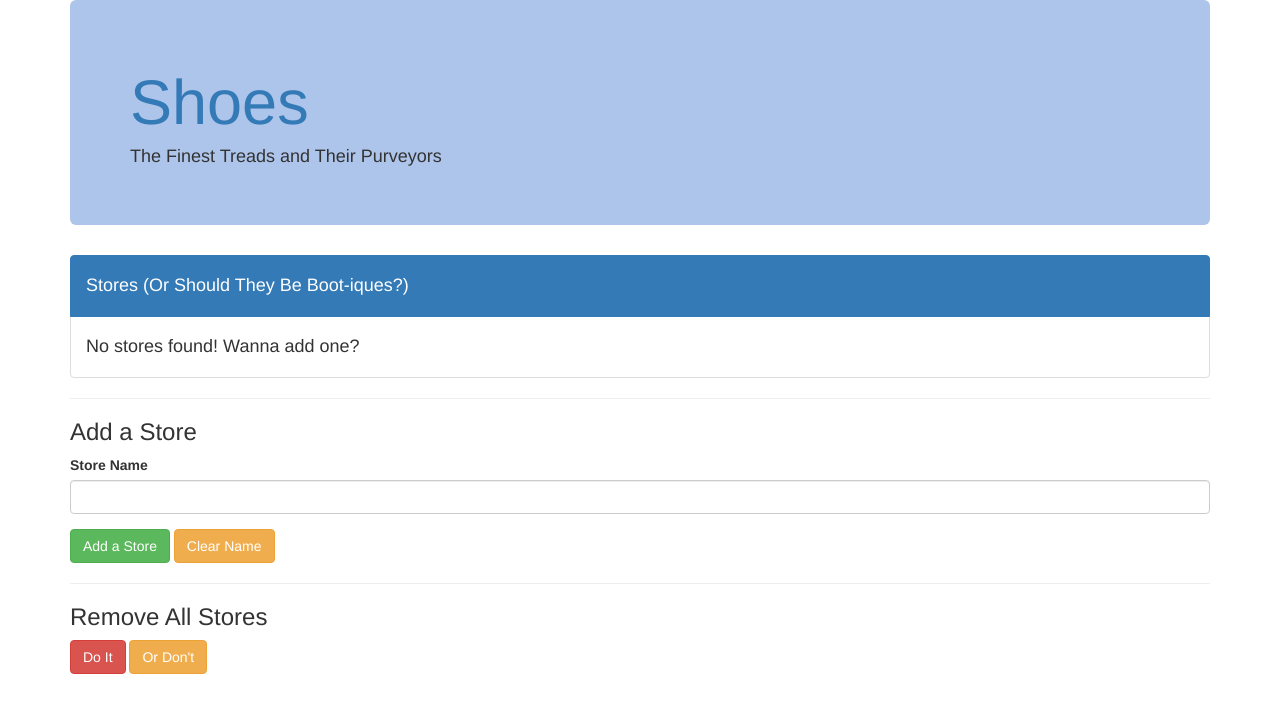
After one commit to eeronomicon/phpshoes, a PHP site: template views/stores.html.twig in a window 1280 px wide. The commit adds this page. Shown: the top 713 px of the page. Run offline with PHP 8.4, Linux system fonts and the light colour scheme; the template is opened without the code that fills it, so the values that code supplies are empty; some libraries are stand-ins or nearby versions.

Commit message:
add initial routes and templates for listing, adding, and deleting all Stores

```diff
--- a/src/Store.php
+++ b/src/Store.php
@@ -38,7 +38,7 @@
 
         static function getAll()
         {
-            $returned_store = $GLOBALS['DB']->query("SELECT * FROM stores;");
+            $returned_store = $GLOBALS['DB']->query("SELECT * FROM stores ORDER BY name;");
             $stores = array();
             foreach($returned_store as $store) {
                 $name = $store['name'];
--- /dev/null
+++ b/views/stores.html.twig
@@ -0,0 +1,46 @@
+<!DOCTYPE html>
+<html>
+    <head>
+        <meta charset="utf-8">
+        <link rel="stylesheet" href="/css/bootstrap.min.css" type="text/css">
+        <link rel="stylesheet" href="/css/styles.css" type="text/css">
+        <script src="/js/jquery-3.1.0.min.js" type="text/javascript"></script>
+        <script src="/js/bootstrap.min.js" type="text/javascript"></script>
+        <script src="/js/scripts.js" type="text/javascript"></script>
+        <title>I Was a Sole Survivor, a Solitary Buyer</title>
+    </head>
+    <body>
+        <div class="container">
+            <div class="jumbotron">
+                <h1><a href="/">Shoes</a></h1>
+                <h4>The Finest Treads and Their Purveyors</h4>
+            </div>
+            <ul class="list-group">
+                <li class="list-group-item active"><h4>Stores (Or Should They Be Boot-iques?)</h4></li>
+                {% if stores is not empty %}
+                    {% for store in stores %}
+                        <li class="list-group-item"><a href="/stores/{{ store.getId }}"><h4>{{ store.name }}</h4></a></li>
+                    {% endfor %}
+                {% else %}
+                    <li class="list-group-item"><h4>No stores found! Wanna add one?</h4></li>
+                {% endif %}
+            </ul>
+            <hr>
+            <h3>Add a Store</h3>
+            <form action="/stores/add_store" method="post">
+                <div class="form-group">
+                    <label for="store_name">Store Name</label>
+                    <input type="text" class="form-control" name="store_name" id="store_name" required>
+                </div>
+                <button type="submit" class="btn btn-success">Add a Store</button>
+                <button type="button" class="btn btn-warning btn-clear-fields">Clear Name</button>
+            </form>
+            <hr>
+            <h3>Remove All Stores</h3>
+            <form action="/stores/delete_all" method="post">
+                <button type="submit" class="btn btn-danger">Do It</button>
+                <a href="/" class="btn btn-warning btn-clear-fields">Or Don't</a>
+            </form>
+        </div>
+    </body>
+</html>
--- a/web/css/styles.css
+++ b/web/css/styles.css
@@ -1,3 +1,6 @@
 .container {
   margin-bottom: 60px;
 }
+.jumbotron {
+  background-color: #AEC5EB;
+}
```
Also changed, not shown: app/app.php (+42 -0 lines), views/index.html.twig (added, +25 -0 lines), README.md.
